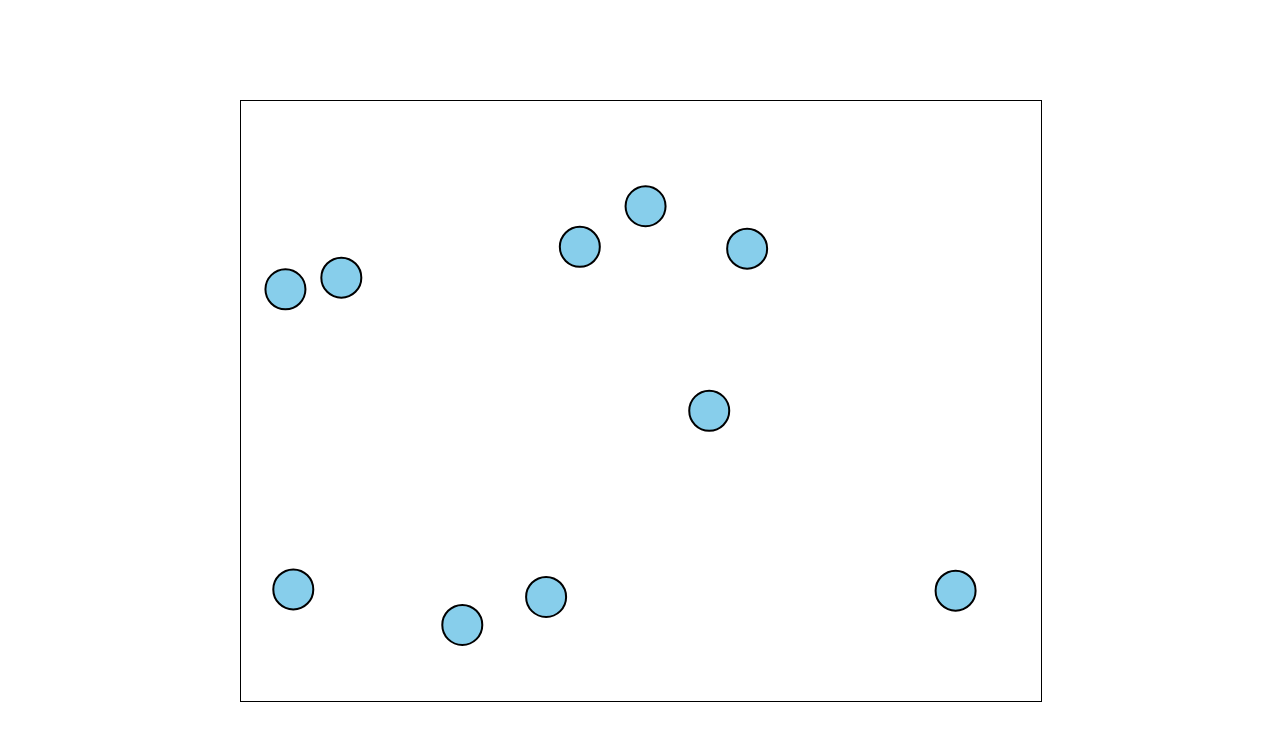
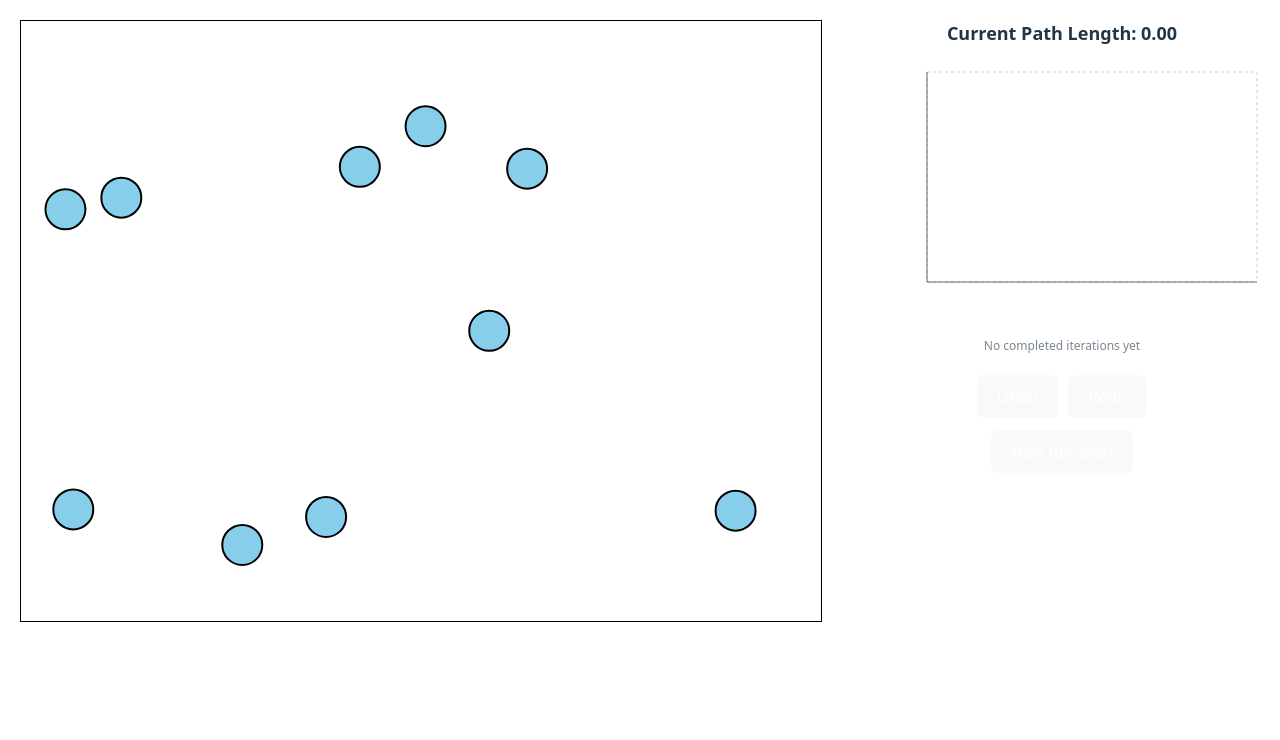
Before and after one commit to xFokos/OptimizeAgainstEA, a React (Vite) app in the folder OptimizeAgainstEA/OptimizeAgainstEAApp/: page /TravelingSalesman in a window 1280 px wide. Shown: the top 740 px of the page. Built offline with nearby package versions, Linux system fonts and the light colour scheme.

Commit message:
TravelingSalesman.tsx update
* undo/redo Button
* multiple iterations
* iteration chart

```diff
--- a/OptimizeAgainstEA/OptimizeAgainstEAApp/package.json
+++ b/OptimizeAgainstEA/OptimizeAgainstEAApp/package.json
@@ -12,7 +12,8 @@
   "dependencies": {
     "react": "^19.2.0",
     "react-dom": "^19.2.0",
-    "react-router-dom": "^7.10.1"
+    "react-router-dom": "^7.10.1",
+    "recharts": "^3.6.0"
   },
   "devDependencies": {
     "@eslint/js": "^9.39.1",
--- a/OptimizeAgainstEA/OptimizeAgainstEAApp/src/components/TravelingSalesman.tsx
+++ b/OptimizeAgainstEA/OptimizeAgainstEAApp/src/components/TravelingSalesman.tsx
@@ -1,6 +1,14 @@
 import { useState, useRef, useEffect } from "react";
 import type { Node, Edge } from "../types";
-import NavigatePageButton from "./NavigatePageButton.tsx";
+import NavigatePageButton from "./NavigatePageButton";
+import {
+    LineChart,
+    Line,
+    XAxis,
+    YAxis,
+    CartesianGrid,
+    Tooltip,
+} from "recharts";
 
 const NODE_RADIUS = 20;
 const NODE_COUNT = 10;
@@ -11,103 +19,139 @@ export default function TravelingSalesman() {
     const [nodes, setNodes] = useState<Node[]>([]);
     const [edges, setEdges] = useState<Edge[]>([]);
     const [selectedNode, setSelectedNode] = useState<Node | null>(null);
+
+    const [undoStack, setUndoStack] = useState<Edge[][]>([]);
+    const [redoStack, setRedoStack] = useState<Edge[][]>([]);
+    const [isFinished, setIsFinished] = useState(false);
+
+    const [history, setHistory] = useState<number[]>([]);
     const [showButton, setShowButton] = useState(false);
 
-    // Generate random nodes on mount
+    const chartData = history.map((l, i) => ({
+        iteration: i + 1,
+        length: l,
+    }));
+
+
+    /* ---------------------------------- */
+    /* Node generation                    */
+    /* ---------------------------------- */
     useEffect(() => {
         const canvas = canvasRef.current;
         if (!canvas) return;
 
-        const width = canvas.width;
-        const height = canvas.height;
-
-        const generatedNodes: Node[] = [];
+        const generated: Node[] = [];
         for (let i = 0; i < NODE_COUNT; i++) {
-            generatedNodes.push({
+            generated.push({
                 id: i,
-                x: Math.random() * (width - NODE_RADIUS * 2) + NODE_RADIUS,
-                y: Math.random() * (height - NODE_RADIUS * 2) + NODE_RADIUS,
-                radius: NODE_RADIUS,
+                x: Math.random() * (canvas.width - NODE_RADIUS * 2) + NODE_RADIUS,
+                y: Math.random() * (canvas.height - NODE_RADIUS * 2) + NODE_RADIUS,
             });
         }
-        setNodes(generatedNodes);
+        setNodes(generated);
     }, []);
 
-    // Draw nodes and edges
+    /* ---------------------------------- */
+    /* Drawing                            */
+    /* ---------------------------------- */
     useEffect(() => {
         const canvas = canvasRef.current;
         if (!canvas) return;
-
         const ctx = canvas.getContext("2d");
         if (!ctx) return;
 
         ctx.clearRect(0, 0, canvas.width, canvas.height);
 
-        // Draw edges
+        // edges
         ctx.strokeStyle = "black";
         ctx.lineWidth = 2;
-        edges.forEach((edge) => {
-            const from = nodes.find((n) => n.id === edge.from);
-            const to = nodes.find((n) => n.id === edge.to);
-            if (!from || !to) return;
-
+        edges.forEach(e => {
+            const a = nodes.find(n => n.id === e.from);
+            const b = nodes.find(n => n.id === e.to);
+            if (!a || !b) return;
             ctx.beginPath();
-            ctx.moveTo(from.x, from.y);
-            ctx.lineTo(to.x, to.y);
+            ctx.moveTo(a.x, a.y);
+            ctx.lineTo(b.x, b.y);
             ctx.stroke();
         });
 
-        // Draw nodes
-        nodes.forEach((node) => {
+        // nodes
+        nodes.forEach(n => {
             const connections = edges.filter(
-                (e) => e.from === node.id || e.to === node.id
+                e => e.from === n.id || e.to === n.id
             ).length;
 
             ctx.fillStyle =
-                selectedNode?.id === node.id
+                selectedNode?.id === n.id
                     ? "orange"
                     : connections === 2
                         ? "green"
                         : "skyblue";
 
             ctx.beginPath();
-            ctx.arc(node.x, node.y, NODE_RADIUS, 0, Math.PI * 2);
+            ctx.arc(n.x, n.y, NODE_RADIUS, 0, Math.PI * 2);
             ctx.fill();
-            ctx.strokeStyle = "black";
             ctx.stroke();
         });
     }, [nodes, edges, selectedNode]);
 
-    // Helper: check if adding an edge would form a cycle
+    /* ---------------------------------- */
+    /* Helpers                            */
+    /* ---------------------------------- */
     function wouldFormCycle(edges: Edge[], from: number, to: number): boolean {
-        // Build adjacency list
         const adj: Record<number, number[]> = {};
         edges.forEach(e => {
-            if (!adj[e.from]) adj[e.from] = [];
-            if (!adj[e.to]) adj[e.to] = [];
+            adj[e.from] ??= [];
+            adj[e.to] ??= [];
             adj[e.from].push(e.to);
             adj[e.to].push(e.from);
         });
 
-        // DFS to see if there is already a path from `from` to `to`
         const visited = new Set<number>();
-        function dfs(node: number): boolean {
-            if (node === to) return true;
-            visited.add(node);
-            const neighbors = adj[node] || [];
-            for (const n of neighbors) {
-                if (!visited.has(n)) {
-                    if (dfs(n)) return true;
-                }
-            }
-            return false;
+        function dfs(n: number): boolean {
+            if (n === to) return true;
+            visited.add(n);
+            return (adj[n] || []).some(x => !visited.has(x) && dfs(x));
         }
 
         return dfs(from);
     }
 
+    function pathLength(): number {
+        return edges.reduce((sum, e) => {
+            const a = nodes.find(n => n.id === e.from);
+            const b = nodes.find(n => n.id === e.to);
+            if (!a || !b) return sum;
+            return sum + Math.hypot(a.x - b.x, a.y - b.y);
+        }, 0);
+    }
 
-    // Handle canvas clicks
+    function selectGraphEnd(edges: Edge[], nodes: Node[]): Node | null {
+        if (edges.length === 0) return null;
+
+        // Count degrees
+        const degree: Record<number, number> = {};
+        edges.forEach(e => {
+            degree[e.from] = (degree[e.from] ?? 0) + 1;
+            degree[e.to] = (degree[e.to] ?? 0) + 1;
+        });
+
+        // Prefer last edge's endpoint if possible
+        const last = edges[edges.length - 1];
+        if ((degree[last.to] ?? 0) < 2) {
+            return nodes.find(n => n.id === last.to) ?? null;
+        }
+
+        // Otherwise find any open node
+        return (
+            nodes.find(n => (degree[n.id] ?? 0) < 2) ?? null
+        );
+    }
+
+
+    /* ---------------------------------- */
+    /* Click handling                     */
+    /* ---------------------------------- */
     const handleClick = (e: React.MouseEvent<HTMLCanvasElement>) => {
         const canvas = canvasRef.current;
         if (!canvas) return;
@@ -116,75 +160,127 @@ export default function TravelingSalesman() {
         const x = e.clientX - rect.left;
         const y = e.clientY - rect.top;
 
-        // Find clicked node
-        const clickedNode = nodes.find(
-            (node) => Math.hypot(node.x - x, node.y - y) <= NODE_RADIUS
+        const clicked = nodes.find(
+            n => Math.hypot(n.x - x, n.y - y) <= NODE_RADIUS
         );
-        if (!clickedNode) return;
+        if (!clicked) return;
 
-        // Count connections of clicked node
-        const clickedConnections = edges.filter(
-            (e) => e.from === clickedNode.id || e.to === clickedNode.id
+        const conn = edges.filter(
+            e => e.from === clicked.id || e.to === clicked.id
         ).length;
-        if (clickedConnections >= 2) return; // max 2 connections
+        if (conn >= 2) return;
 
-        // If no node is selected yet
         if (!selectedNode) {
-            setSelectedNode(clickedNode);
+            setSelectedNode(clicked);
             return;
         }
 
-        // Count connections of selected node
-        const selectedConnections = edges.filter(
-            (e) => e.from === selectedNode.id || e.to === selectedNode.id
+        if (selectedNode.id === clicked.id) return;
+
+        const selectedConn = edges.filter(
+            e => e.from === selectedNode.id || e.to === selectedNode.id
         ).length;
-        if (selectedConnections >= 2) {
-            setSelectedNode(clickedNode);
+        if (selectedConn >= 2) {
+            setSelectedNode(clicked);
             return;
         }
 
-        // Prevent connecting node to itself
-        if (selectedNode.id === clickedNode.id) return;
+        if (
+            edges.some(
+                e =>
+                    (e.from === selectedNode.id && e.to === clicked.id) ||
+                    (e.from === clicked.id && e.to === selectedNode.id)
+            )
+        ) return;
 
-        // Prevent duplicate edges
-        const exists = edges.some(
-            (e) =>
-                (e.from === selectedNode.id && e.to === clickedNode.id) ||
-                (e.from === clickedNode.id && e.to === selectedNode.id)
-        );
-        if (exists) return;
-
-        // Prevent forming a cycle too early
-        const nodesRemaining = nodes.filter(
-            node => edges.filter(e => e.from === node.id || e.to === node.id).length < 2
+        const remaining = nodes.filter(
+            n => edges.filter(e => e.from === n.id || e.to === n.id).length < 2
         ).length;
 
-        if (nodesRemaining > 2 && wouldFormCycle(edges, selectedNode.id, clickedNode.id)) {
-            // Connecting would form a small cycle before completing the circle
-            return;
-        }
+        if (remaining > 2 && wouldFormCycle(edges, selectedNode.id, clicked.id)) return;
 
-        // Add edge
-        setEdges((prev) => [...prev, { from: selectedNode.id, to: clickedNode.id }]);
-
-        // Keep last clicked node selected
-        setSelectedNode(clickedNode);
-
-        // Keep last clicked node selected
-        setSelectedNode(clickedNode);
+        setUndoStack(u => [...u, edges]);
+        setRedoStack([]);
+        setEdges(e => [...e, { from: selectedNode.id, to: clicked.id }]);
+        setSelectedNode(clicked);
     };
 
-    // Show button when all nodes have 2 connections
+    /* ---------------------------------- */
+    /* Completion detection               */
+    /* ---------------------------------- */
     useEffect(() => {
-        const allHaveTwo = nodes.every(
-            (node) =>
-                edges.filter((e) => e.from === node.id || e.to === node.id).length === 2
+        const finished =
+            nodes.length > 0 &&
+            nodes.every(
+                n => edges.filter(e => e.from === n.id || e.to === n.id).length === 2
             );
-        setShowButton(allHaveTwo && nodes.length > 0);
-    }, [edges, nodes]);
 
+        if (finished && !isFinished) {
+            setHistory(h => [...h, pathLength()]);
+            setShowButton(true);
+            setIsFinished(true); // 🔒 lock editing
+        }
+    }, [edges, nodes, isFinished]);
+
+
+    /* ---------------------------------- */
+    /* Controls                           */
+    /* ---------------------------------- */
+    const undo = () => {
+        if (!undoStack.length) return;
+
+        const prevEdges = undoStack.at(-1)!;
+
+        setRedoStack(r => [...r, edges]);
+        setEdges(prevEdges);
+        setUndoStack(u => u.slice(0, -1));
+
+        setSelectedNode(selectGraphEnd(prevEdges, nodes));
+    };
+
+
+    const redo = () => {
+        if (!redoStack.length) return;
+
+        const nextEdges = redoStack.at(-1)!;
+
+        setUndoStack(u => [...u, edges]);
+        setEdges(nextEdges);
+        setRedoStack(r => r.slice(0, -1));
+
+        setSelectedNode(selectGraphEnd(nextEdges, nodes));
+    };
+
+
+    const newIteration = () => {
+        setEdges([]);
+        setUndoStack([]);
+        setRedoStack([]);
+        setSelectedNode(null);
+        setShowButton(false);
+        setIsFinished(false); // 🔓 unlock editing
+    };
+
+
+    /* ---------------------------------- */
+    /* Render                             */
+    /* ---------------------------------- */
     return (
-        <div style={{ position: "relative", width: 800, height: 600 }}>
+        <div
+            style={{
+                display: "flex",
+                width: "100%",
+                height: "100%",
+                boxSizing: "border-box",
+            }}
+        >
+            {/* LEFT: GAME */}
+            <div
+                style={{
+                    flex: "0 0 auto",
+                    padding: 20,
+                }}
+            >
                 <canvas
                     ref={canvasRef}
                     width={800}
@@ -192,10 +288,80 @@ export default function TravelingSalesman() {
                     style={{ border: "1px solid black" }}
                     onClick={handleClick}
                 />
+            </div>
+
+            {/* RIGHT: ANALYTICS */}
+            <div
+                style={{
+                    flex: "1 1 auto",
+                    padding: 20,
+                    display: "flex",
+                    flexDirection: "column",
+                    gap: 20,
+                    alignItems: "center",
+
+                    /* 👇 SEPARATOR LINE */
+                    borderRight: "1px dashed rgba(0, 0, 0, 0.25)"
+                }}
+            >
+                {/* Current Length */}
+                <div
+                    style={{
+                        fontSize: 18,
+                        fontWeight: "bold",
+                    }}
+                >
+                    Current Path Length: {pathLength().toFixed(2)}
+                </div>
+
+                {/* Chart */}
+                <LineChart width={400} height={250} data={chartData}>
+                    <CartesianGrid strokeDasharray="3 3" />
+                    <XAxis dataKey="iteration" />
+                    <YAxis />
+                    <Tooltip />
+                    <Line
+                        dataKey="length"
+                        stroke="#8884d8"
+                        dot={{ r: 4 }}
+                        isAnimationActive={false}
+                    />
+                </LineChart>
+
+                {history.length === 0 && (
+                    <div style={{ fontSize: 12, opacity: 0.6 }}>
+                        No completed iterations yet
+                    </div>
+                )}
+
+                {/* Controls */}
+                <div
+                    style={{
+                        display: "flex",
+                        flexDirection: "column",
+                        gap: 12,
+                        alignItems: "center",
+                    }}
+                >
+                    <div style={{ display: "flex", gap: 10 }}>
+                        <button onClick={undo} disabled={!undoStack.length || isFinished}>
+                            Undo
+                        </button>
+                        <button onClick={redo} disabled={!redoStack.length || isFinished}>
+                            Redo
+                        </button>
+                    </div>
+
+                    <button onClick={newIteration}>New Iteration</button>
 
                     {showButton && (
-                <NavigatePageButton to={"/Analytics"} text={"View Analytics"}/>
+                        <NavigatePageButton
+                            to="/Analytics"
+                            text="View Analytics"
+                        />
                     )}
+                </div>
+            </div>
         </div>
     );
 }
```
Also changed, not shown: 1 other file (tests, documents, lock files or other folders). Lines whose indentation alone changed are shown as unchanged.
